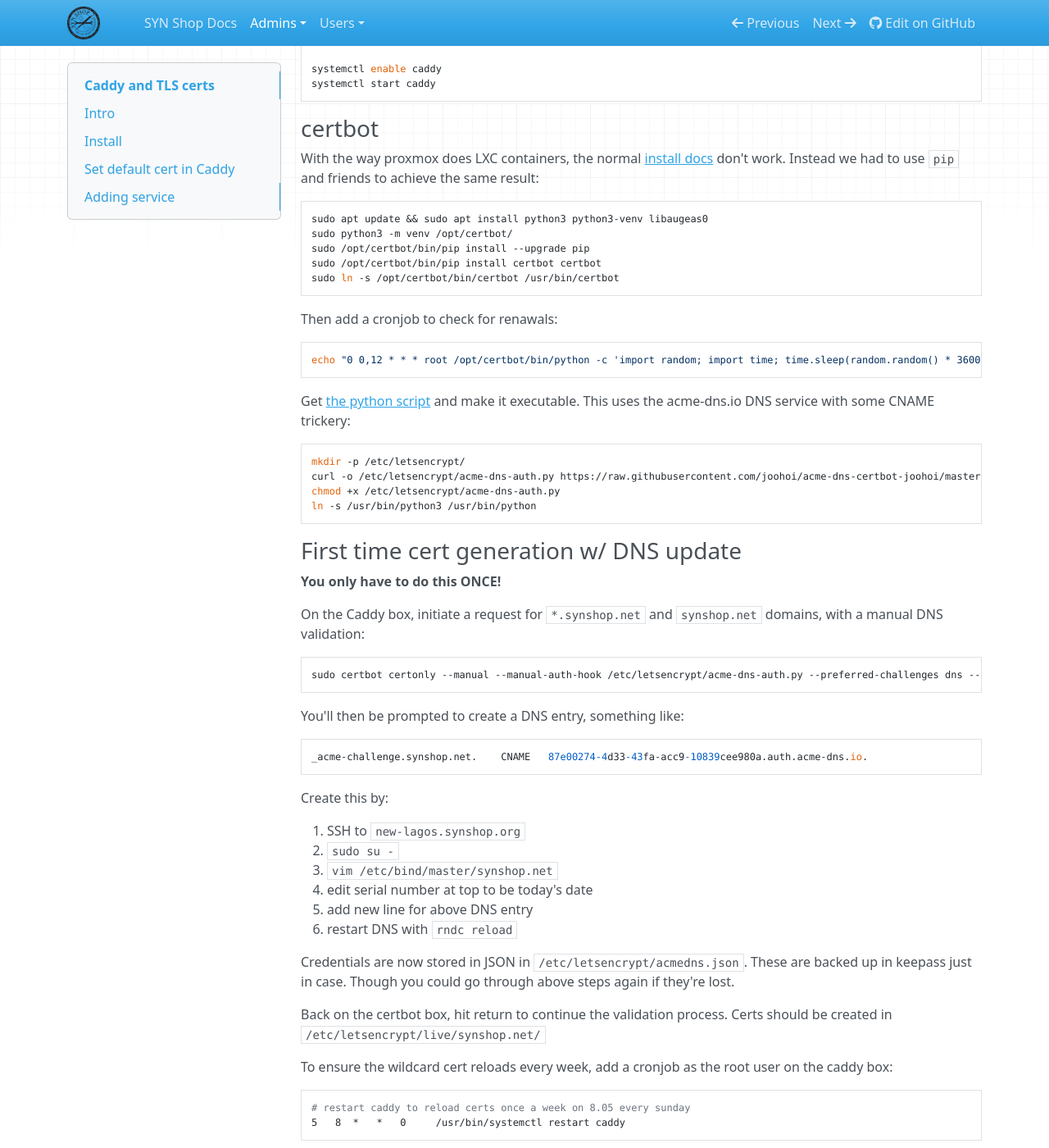
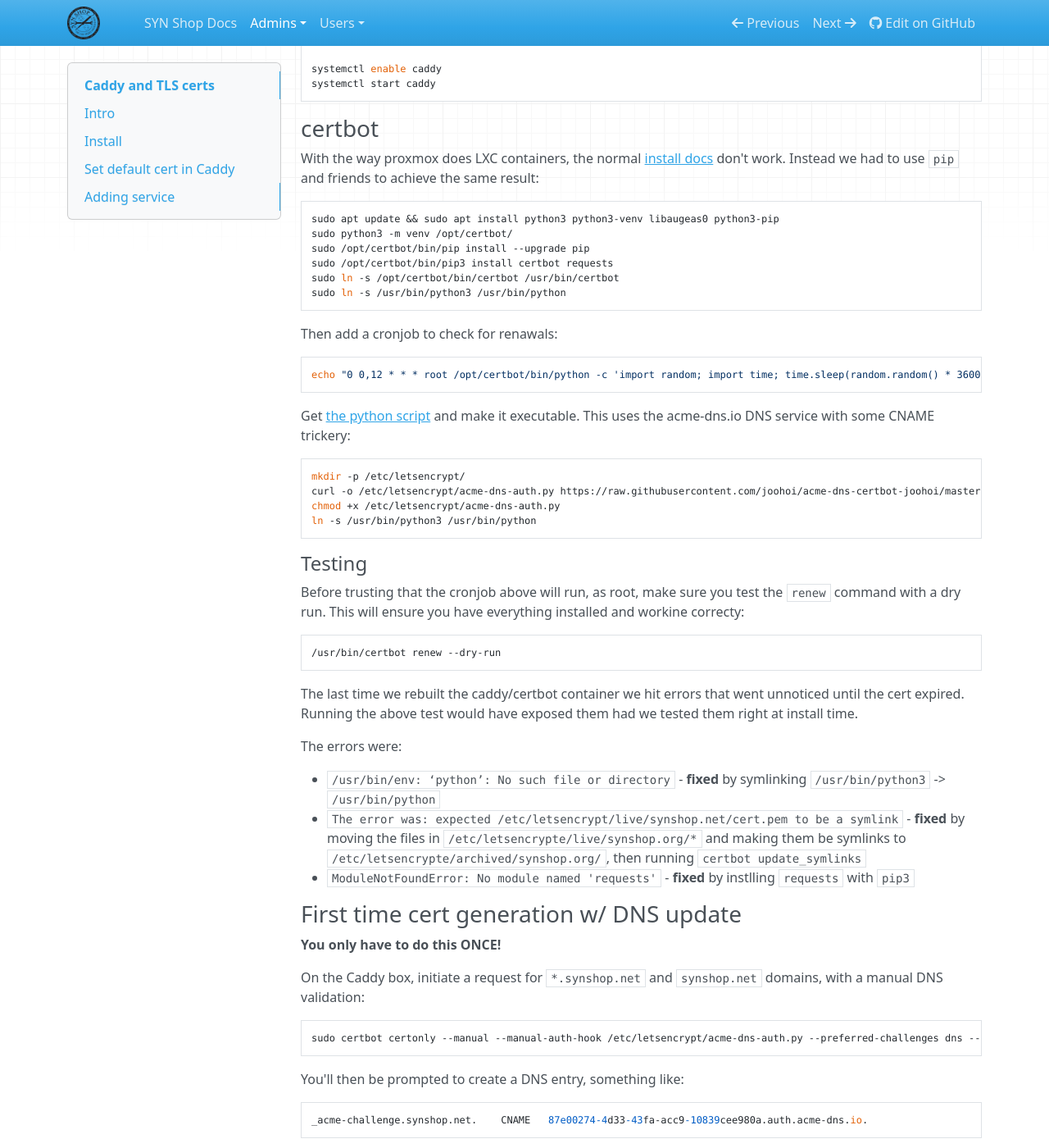
Before and after one commit to synshop/rtfm, an MkDocs documentation site: the page built from docs/admins/Caddy and TLS certs.md, in a window 1280 px wide and 1400 px high, scrolled down 547 px. Shown: the whole window at 82% size. Built offline with MkDocs 1.6.1, drawn with Linux system fonts in a browser that asks for light colours; nearby versions of some CDN libraries.

Commit message:
Update Caddy and TLS certs.md

````diff
--- a/docs/admins/Caddy and TLS certs.md
+++ b/docs/admins/Caddy and TLS certs.md
@@ -32,11 +32,12 @@
 With the way proxmox does LXC containers,  the normal [install docs](https://certbot.eff.org/instructions?ws=other&os=ubuntufocal&commit=%3E) don't work.  Instead we had to use `pip` and friends to achieve the same result:
 
 ```bash
-sudo apt update && sudo apt install python3 python3-venv libaugeas0
+sudo apt update && sudo apt install python3 python3-venv libaugeas0 python3-pip
 sudo python3 -m venv /opt/certbot/
 sudo /opt/certbot/bin/pip install --upgrade pip
-sudo /opt/certbot/bin/pip install certbot certbot
+sudo /opt/certbot/bin/pip3 install certbot requests
 sudo ln -s /opt/certbot/bin/certbot /usr/bin/certbot
+sudo ln -s /usr/bin/python3 /usr/bin/python
 ```
 
 Then add a cronjob to check for renawals:
@@ -53,6 +54,23 @@
 chmod +x /etc/letsencrypt/acme-dns-auth.py
 ln -s /usr/bin/python3 /usr/bin/python
 ```
+
+#### Testing
+
+Before trusting that the cronjob above will run, as root, make sure you test the `renew` command with a dry run.  This will ensure you have everything installed and workine correcty:
+
+```bash
+/usr/bin/certbot renew --dry-run
+```
+
+The last time we rebuilt the caddy/certbot container we hit errors that went unnoticed until the cert expired. Running the above test would have exposed them had we tested them right at install time.
+
+The errors were:
+
+* `/usr/bin/env: ‘python’: No such file or directory` - **fixed** by symlinking `/usr/bin/python3` ->  `/usr/bin/python`
+* `The error was: expected /etc/letsencrypt/live/synshop.net/cert.pem to be a symlink` - **fixed** by moving the files in `/etc/letsencrypte/live/synshop.org/*` and making them be symlinks to `/etc/letsencrypte/archived/synshop.org/`, then running `certbot update_symlinks`
+* `ModuleNotFoundError: No module named 'requests'` - **fixed** by instlling  `requests` with `pip3`
+
 
 ### First time cert generation w/ DNS update
 
````
